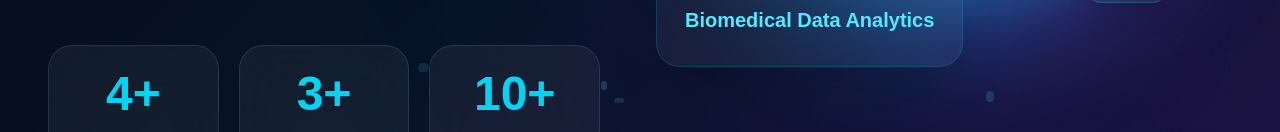
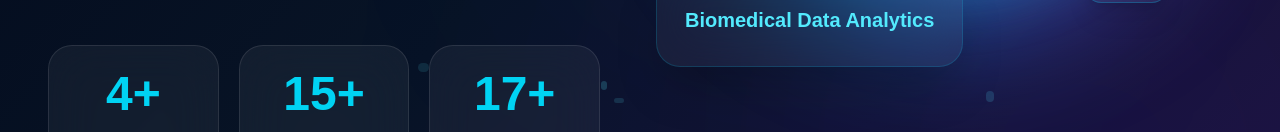
Before and after one commit to aishwaryamohanraj7/aishwarya-portfolio, a Next.js app: page / in a window 1280 px wide. Shown: the part 820-952 px from the top of the page. Built offline with nearby package versions, Linux system fonts and the light colour scheme.

Commit message:
Update portfolio website

```diff
--- a/components/Hero.tsx
+++ b/components/Hero.tsx
@@ -133,7 +133,7 @@ export default function Hero() {
               <div className="group rounded-3xl border border-white/10 bg-white/5 backdrop-blur-xl p-6 text-center transition-all duration-300 hover:-translate-y-2 hover:border-cyan-400 hover:shadow-2xl hover:shadow-cyan-500/20">
 
                 <h3 className="text-5xl font-black text-cyan-400 group-hover:scale-110 transition">
-                  3+
+                  15+
                 </h3>
 
                 <p className="mt-3 text-slate-300">
@@ -145,7 +145,7 @@ export default function Hero() {
               <div className="group rounded-3xl border border-white/10 bg-white/5 backdrop-blur-xl p-6 text-center transition-all duration-300 hover:-translate-y-2 hover:border-cyan-400 hover:shadow-2xl hover:shadow-cyan-500/20">
 
                 <h3 className="text-5xl font-black text-cyan-400 group-hover:scale-110 transition">
-                  10+
+                  17+
                 </h3>
 
                 <p className="mt-3 text-slate-300">
```
